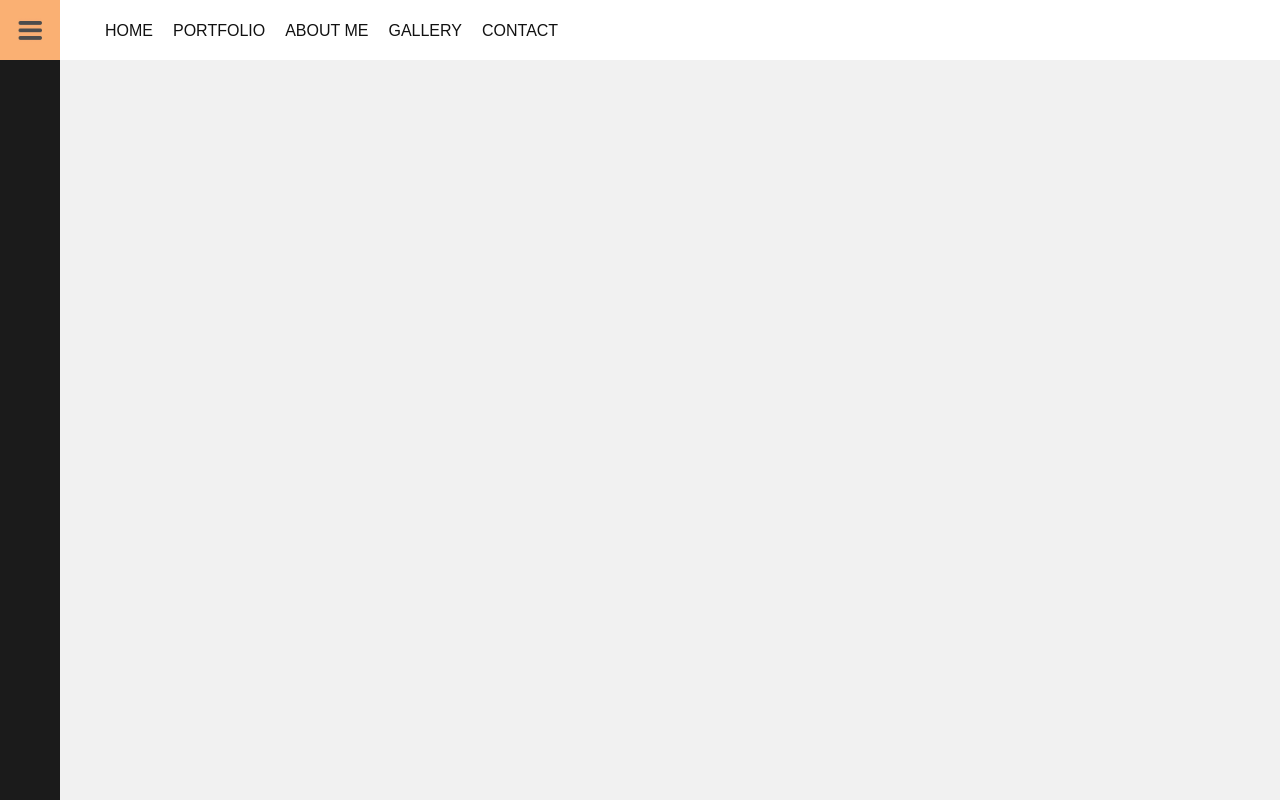
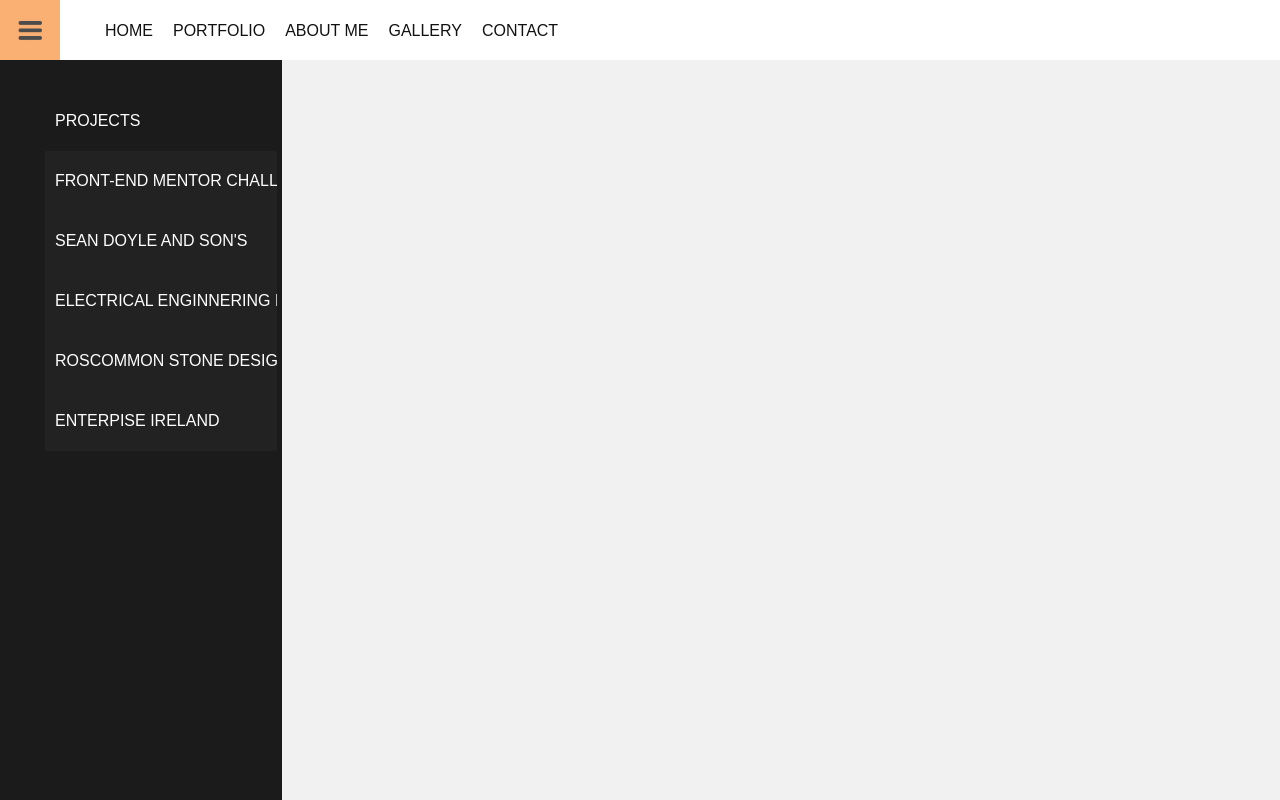
Before and after one commit to alexcammeraat/First-Js-Sidebar, a plain HTML site: page index.html in a window 1280 px wide. Both pictures are taken after a click on the element 30 px from the left and 30 px from the top of the page. Drawn offline with Linux system fonts and the light colour scheme.

Commit message:
Got Javascript working.

```diff
--- a/index.html
+++ b/index.html
@@ -1,15 +1,15 @@
 <!DOCTYPE html>
 <html lang="en">
   <head>
-    <meta charset="UTF-8">
-    <meta http-equiv="X-UA-Compatible" content="IE=edge">
-    <meta name="viewport" content="width=device-width, initial-scale=1.0">
-    <link rel="stylesheet" href="stylesheet.css"/>
+    <meta charset="UTF-8" />
+    <meta http-equiv="X-UA-Compatible" content="IE=edge" />
+    <meta name="viewport" content="width=device-width, initial-scale=1.0" />
+    <link rel="stylesheet" href="stylesheet.css" />
     <title>Document</title>
   </head>
   <body>
     <nav class="nav-main">
-        <div class="btn-toggle-nav" onclick="toggleNav"></div>
+      <div class="btn-toggle-nav" onclick="toggleNav()"></div>
       <ul>
         <li><a href="#">Home</a></li>
         <li><a href="#">Portfolio</a></li>
--- a/main.js
+++ b/main.js
@@ -1,4 +1,5 @@
-let toggleNav = function(){ //anonymous function
+let toggleNavStatus = false
+let toggleNav = function() {
     let getSidebar = document.querySelector(".nav-sidebar");
     let getSidebarUl = document.querySelector(".nav-sidebar ul");
     let getSidebarTitle = document.querySelector(".nav-sidebar span");
@@ -6,8 +7,9 @@ let toggleNav = function(){ //anonymous function
 
     if (toggleNavStatus === false) {
         getSidebarUl.style.visibility = "visible";
+        getSidebarUl.style.opacity = "1";
         getSidebar.style.width = "272px";
-        getSidebarTitle.style.opacity = "0.5";
+        getSidebarTitle.style.opacity = "1";
 
         let arrayLenght = getSidebarLinks.lenght;
         for (let i = 0; i < arrayLenght; i++){
--- a/stylesheet.css
+++ b/stylesheet.css
@@ -74,6 +74,7 @@ body{
     padding-top: 15px;
     overflow: hidden ; /*text to be hidden inside its containing box*/
     visibility: hidden;
+    opacity: 0;
 
 }
 
@@ -87,7 +88,7 @@ body{
     font-family: arial;
     font-size: 16px;
     white-space: nowrap; /*Keeps each heading on its own line.*/
-    opacity: 0;
+
 }
 
 .nav-sidebar ul li a {
```
Lines whose indentation alone changed are shown as unchanged.
